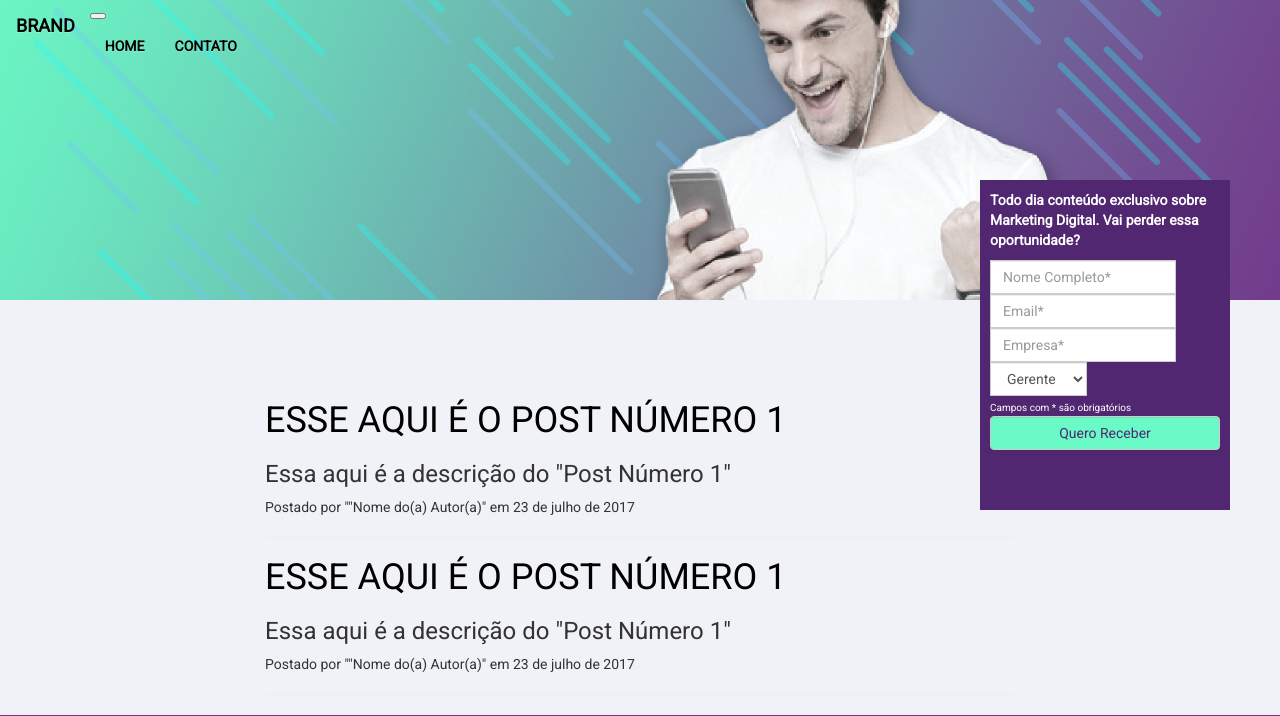
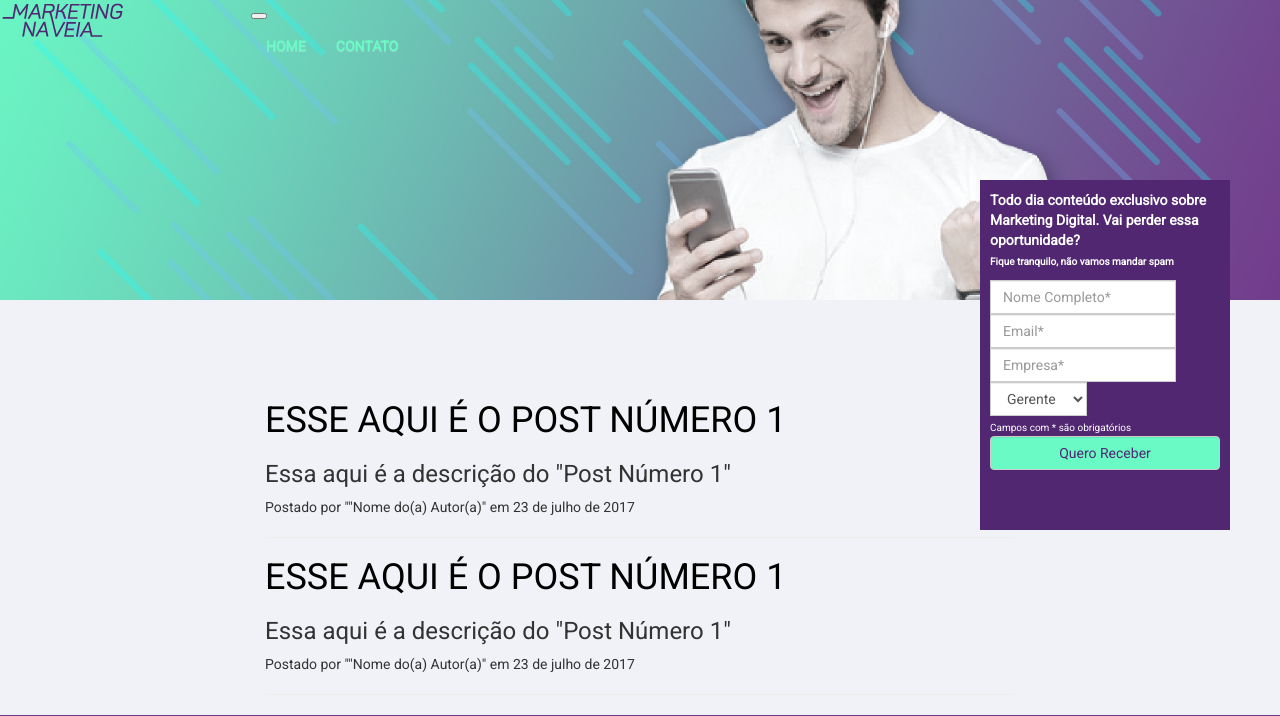
Before and after one commit to gxpunicornios/marketingnaveia, a PHP site: page / in a window 1280 px wide. Shown: the top 716 px of the page. Run offline with PHP 8.4, Linux system fonts and the light colour scheme.

Commit message:
style changed

```diff
--- a/css/style.css
+++ b/css/style.css
@@ -82,7 +82,7 @@ a{
     background-color: #512772;
     color: #fff;
     width: 250px;
-    height: 330px;
+    height: 350px;
     z-index: 999;
     padding: 10px 10px 10px 10px;
 }
@@ -98,3 +98,29 @@ a{
     background-color: #6afac5;
     color: #512772;
 }
+
+#logo{
+    margin-bottom: -100px;
+    width: 250px;
+    height: 150px;
+    background: url(../img/logo.png) no-repeat;
+}
+
+#cadastro-full{
+    background-color: #512772;
+    color: #f0f2f6;
+    margin-top: 50px;
+    margin-bottom: 50px;
+}
+
+#cadastro-full p {
+    font-weight: bold;
+}
+#cadastro-full span {
+    font-size: 10px;
+}
+
+#cadastro-full .submit {
+    background-color: #6afac5;
+    color: #512772;
+}
--- a/index.html
+++ b/index.html
@@ -17,14 +17,13 @@
 
 </head>
 <body>
-  <!-- Page Header -->
-  <!-- Set your background image for this header on the line below. -->
+
   <header class="intro-header" style="background-image: url('img/banner-lo2.jpg')">
     <nav class="navbar navbar-light navbar-toggleable-sm bg-faded justify-content-center transparent">
       <button class="navbar-toggler navbar-toggler-right" type="button" data-toggle="collapse" data-target="#collapsingNavbar3">
         <span class="navbar-toggler-icon"></span>
       </button>
-      <a href="/" class="navbar-brand d-flex w-50 mr-auto">Brand</a>
+      <a href="#" id="logo" class="navbar-brand d-flex w-50 mr-auto"></a>
       <div class="navbar-collapse collapse" id="collapsingNavbar3">
         <ul class="nav navbar-nav ml-auto w-100 justify-content-end">
           <li class="nav-item">
@@ -46,9 +45,11 @@
         <div class="col col-md-4">
           <div id="cadastro-box" data-spy="affix">
             <form>
-              <p>Todo dia conteúdo exclusivo sobre Marketing Digital. Vai perder essa oportunidade?</p>
+              <p>Todo dia conteúdo exclusivo sobre Marketing Digital. Vai perder essa oportunidade?
+                <br><span>Fique tranquilo, não vamos mandar spam</span>
+              </p>
               <div class="input-group">
-                 <input class="form-control" type="text" name="name" placeholder="Nome Completo*">
+                <input class="form-control" type="text" name="name" placeholder="Nome Completo*">
               </div>
               <div class="input-group">
                 <input class="form-control" type="email" name="email" placeholder="Email*">
@@ -67,11 +68,37 @@
               <input type="submit" class="form-control submit" value="Quero Receber">
             </form>
           </div>
-            </div>
-          </div>
         </div>
       </div>
     </div>
+    </div>
+    </div>
+  </section>
+
+  <section id="cadastro-full" style="display: none;">
+    <form>
+      <p>Todo dia conteúdo exclusivo sobre Marketing Digital. Vai perder essa oportunidade?
+        <br><span>Fique tranquilo, não vamos mandar spam</span>
+      </p>
+      <div class="input-group">
+        <input class="form-control" type="text" name="name" placeholder="Nome Completo*">
+      </div>
+      <div class="input-group">
+        <input class="form-control" type="email" name="email" placeholder="Email*">
+      </div>
+      <div class="input-group">
+        <input class="form-control" type="text" name="empresa" placeholder="Empresa*">
+      </div>
+      <div class="input-group">
+        <select class="form-control" name="cargo">
+          <option>Gerente</option>
+          <option>Analista</option>
+          <option>Outros</option>
+        </select>
+      </div>
+      <span>Campos com * são obrigatórios</span>
+      <input type="submit" class="form-control submit" value="Quero Receber">
+    </form>
   </section>
 
 
--- a/js/functions.js
+++ b/js/functions.js
@@ -1,4 +1,34 @@
 $(document).ready(function(){
+
+
+
+    function update(){
+        if($(window).width() < 768){
+            $('.navbar-light .navbar-nav .nav-link').css('color','#512772');
+            $('.navbar-light .navbar-nav .nav-link:hover').css('color','#5c3f72');
+            showCadastrarFullSection();
+        }
+        else{
+            $('.navbar-light .navbar-nav .nav-link').css('color','#6afac5');
+            $('.navbar-light .navbar-nav .nav-link:hover').css('color','#a1facb');
+            showCadastrarBox();
+        }
+    }
+    setInterval(update,60/1000);
+
+    function showCadastrarBox(){
+        $('#cadastro').css('display','block');
+        $('#cadastro-full').css('display','none');
+    }
+
+    function showCadastrarFullSection(){
+        $('#cadastro').css('display','none');
+        $('#cadastro-full').css('display','block');
+    }
+
+
+
+    ///### EVENTS
     // Select all links with hashes
     $('a[href*="#"]')
     // Remove links that don't actually link to anything
```
Also changed, not shown: img/logo.png (added), img/teste.png (deleted). Lines whose indentation alone changed are shown as unchanged.
